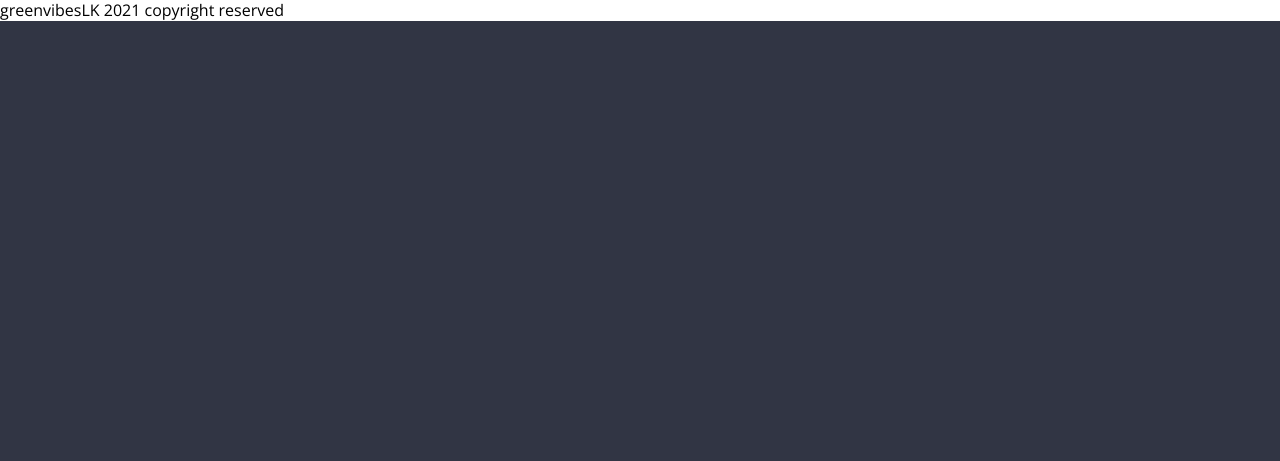
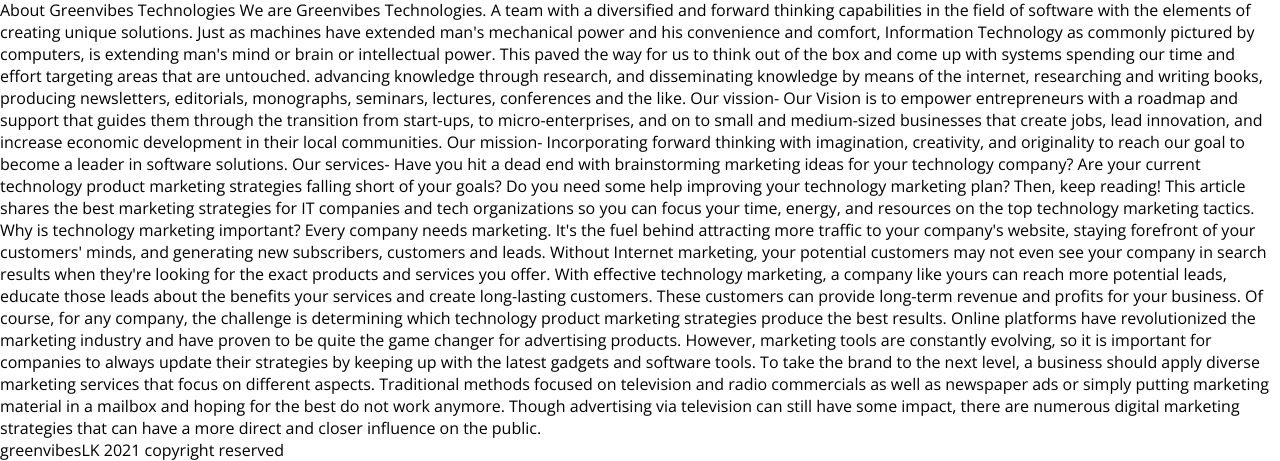
Before and after one commit to GreenvibesLK/greenvibes.lk, a PHP site: page /about-us.php in a window 1280 px wide. Shown: the part 801-1262 px from the top of the page. Before the commit the page ends 822 px from the top, so only its background shows below. Run offline with PHP 8.4, Linux system fonts and the light colour scheme.

Commit message:
Copy the about
copy the about content to the page

```diff
--- a/about-us.php
+++ b/about-us.php
@@ -7,19 +7,53 @@
   <div class="text-box">
         <h1>Who We Are ?</h1>
         <p>ShareTheMeal is a crowdfunding smartphone application to fight global hunger through the United Nations World Food Programme (WFP).</p>
-        <a href="" class="visit-btn">Visit us</a>
+        <!-- <a href="" class="visit-btn">Visit us</a> -->
         </div>
     </section>
 <body>
 
+About Greenvibes Technologies
+We are Greenvibes Technologies. A team with a diversified and forward thinking capabilities in the field of software with the elements of creating unique solutions.
+
+Just as machines have extended man's mechanical power and his convenience and comfort, Information Technology as commonly pictured by computers,
+is extending man's mind or brain or intellectual power.
+This paved the way for us to think out of the box and come up with systems spending our time and effort targeting areas that are untouched.
+
+advancing knowledge through research, and disseminating knowledge by means of the internet, researching and writing books, producing newsletters, editorials, monographs, seminars, lectures, conferences and the like.
 
 
+Our vission-
+Our Vision is to empower entrepreneurs with a roadmap and support that guides them through the transition from start-ups, to micro-enterprises,
+and on to small and medium-sized businesses that create jobs, lead innovation, and increase economic development in their local communities.
 
+Our mission-
+Incorporating forward thinking with imagination, creativity, and originality to reach our goal to become a leader in software solutions.
 
+Our services-
+Have you hit a dead end with brainstorming marketing ideas for your technology company?
+Are your current technology product marketing strategies falling short of your goals? Do you need some help improving your technology marketing plan?
 
+Then, keep reading! This article shares the best marketing strategies for IT companies and tech organizations so you can focus your time, energy,
+and resources on the top technology marketing tactics.
 
+Why is technology marketing important?
+Every company needs marketing. It's the fuel behind attracting more traffic to your company's website, staying forefront of your customers' minds,
+and generating new subscribers, customers and leads.
 
+Without Internet marketing, your potential customers may not even see your company in search results when they're looking for the exact products and services you offer.
 
+With effective technology marketing, a company like yours can reach more potential leads, educate those leads about the benefits your services
+and create long-lasting customers. These customers can provide long-term revenue and profits for your business.
+
+Of course, for any company, the challenge is determining which technology product marketing strategies produce the best results.
+
+Online platforms have revolutionized the marketing industry and have proven to be quite the game changer for advertising products. However,
+marketing tools are constantly evolving, so it is important for companies to always update their strategies by keeping up with the latest gadgets and software tools.
+
+To take the brand to the next level, a business should apply diverse marketing services that focus on different aspects.
+Traditional methods focused on television and radio commercials as well as newspaper ads or simply putting marketing material in a mailbox and hoping for the best do not work anymore.
+
+Though advertising via television can still have some impact, there are numerous digital marketing strategies that can have a more direct and closer influence on the public.
 
 
 </body>
```
